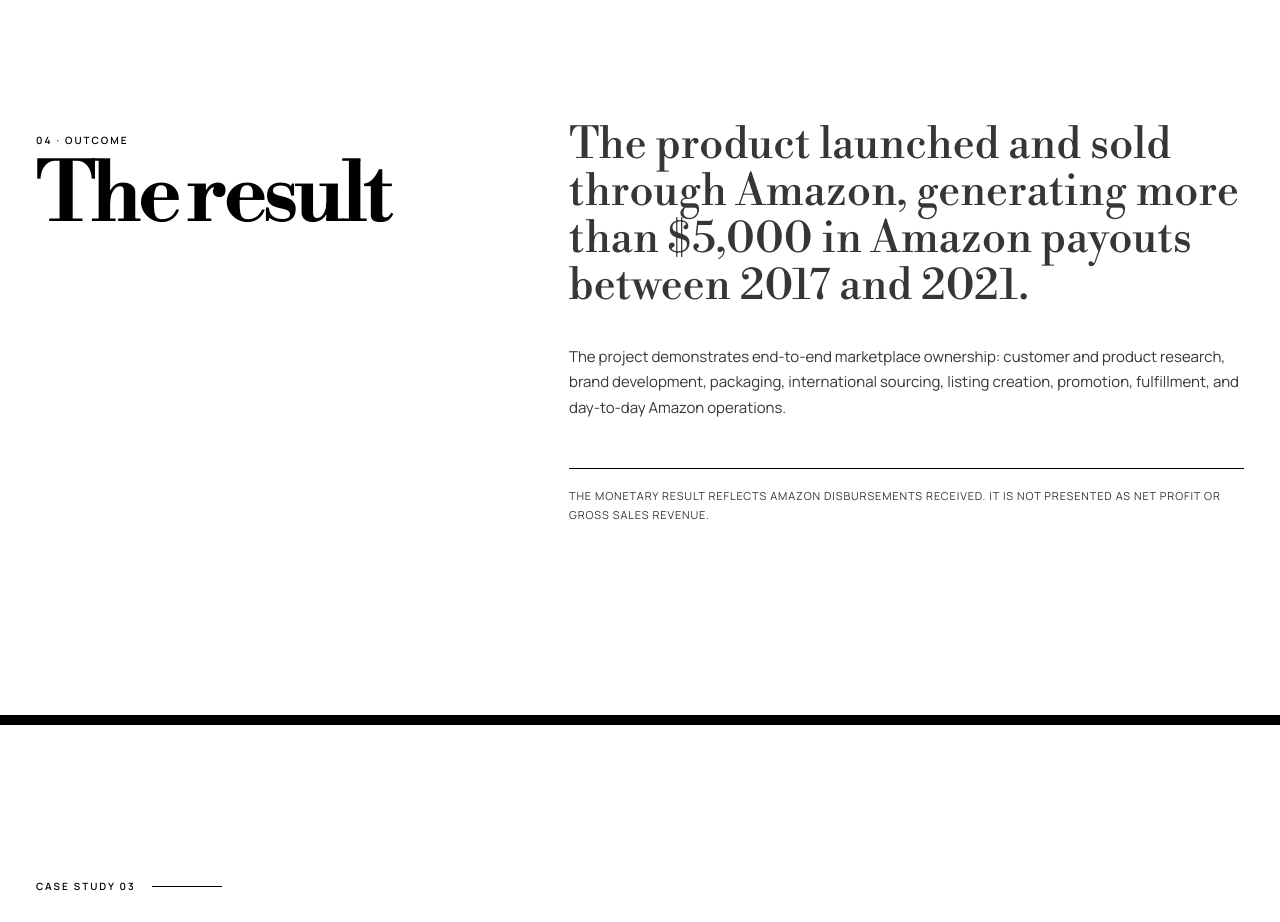
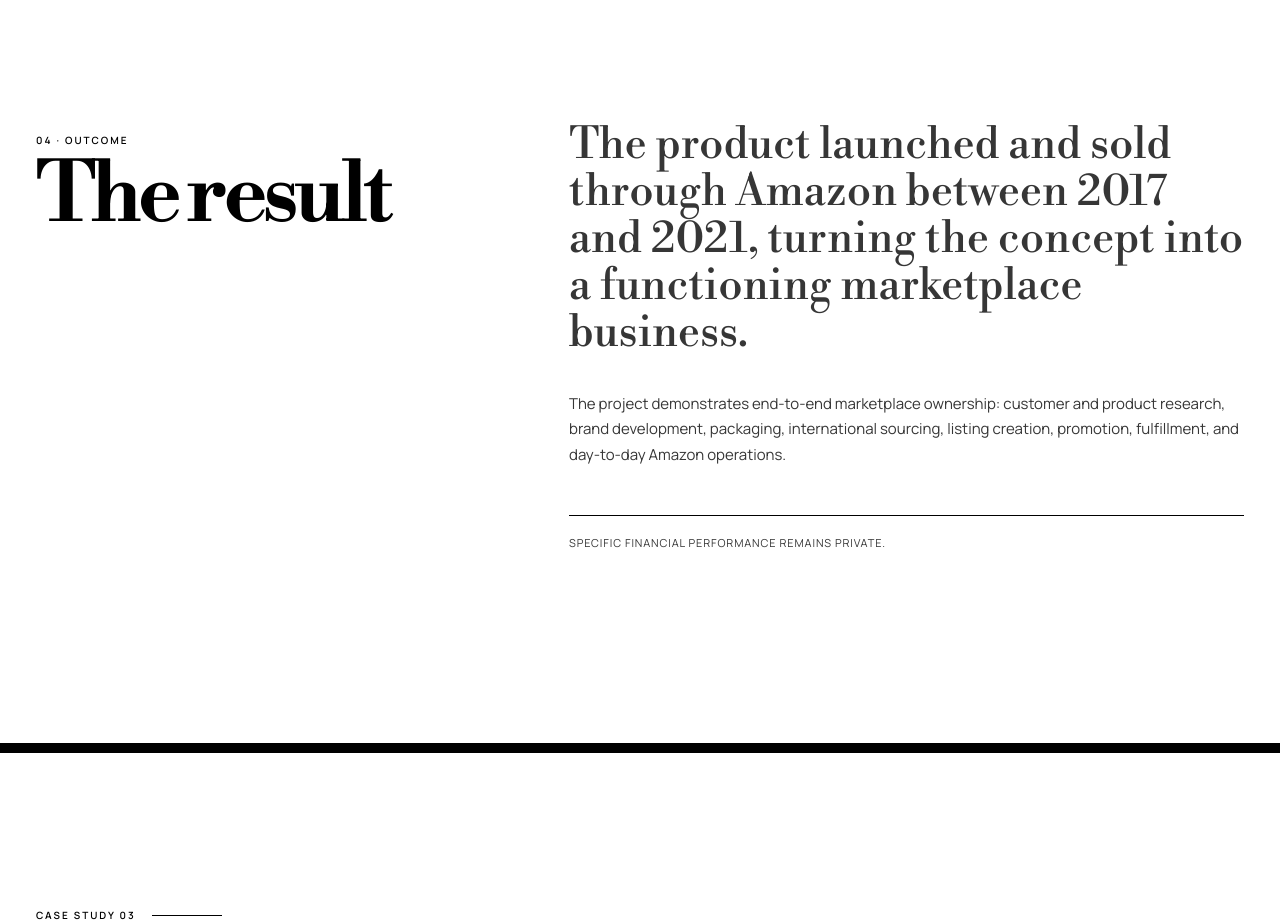
Before and after one commit to LuckyToki/LuckyToki.github.io, a plain HTML site: page index.html in a window 1280 px wide. Shown: the part 10200-11122 px from the top of the page. Drawn offline with nearby package versions, Linux system fonts and the light colour scheme.

Commit message:
Keep Amazon financial results private

```diff
--- a/index.html
+++ b/index.html
@@ -1011,8 +1011,8 @@
         </div>
         <div class="result-copy">
           <p class="lead">
-            The product launched and sold through Amazon, generating more than $5,000
-            in Amazon payouts between 2017 and 2021.
+            The product launched and sold through Amazon between 2017 and 2021,
+            turning the concept into a functioning marketplace business.
           </p>
           <p>
             The project demonstrates end-to-end marketplace ownership: customer and product
@@ -1020,8 +1020,7 @@
             promotion, fulfillment, and day-to-day Amazon operations.
           </p>
           <p class="integrity-note">
-            The monetary result reflects Amazon disbursements received. It is not presented
-            as net profit or gross sales revenue.
+            Specific financial performance remains private.
           </p>
         </div>
       </div>
```
